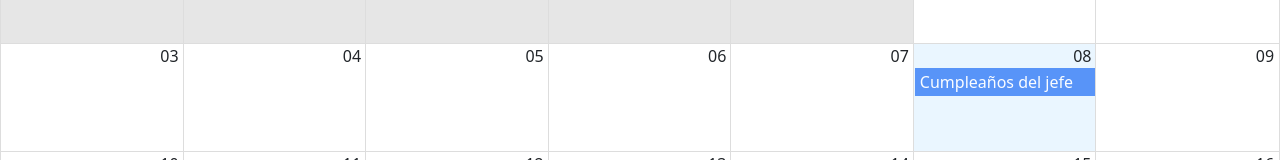
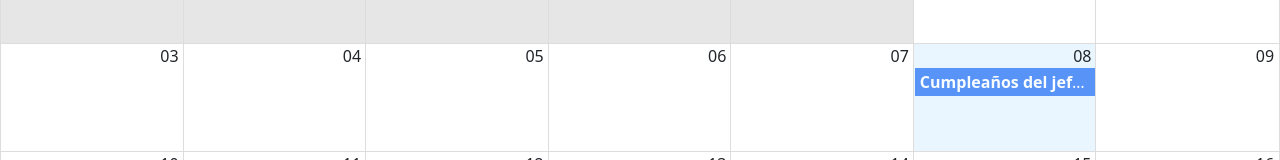
Before and after one commit to MemoSan27/calendar-app, a React (Vite) app: page /auth in a window 1280 px wide. Shown: the part 214-374 px from the top of the page. Built offline with nearby package versions, Linux system fonts and the light colour scheme.

Commit message:
CalendarEvent.jsx Componente creado e implementado

```diff
--- /dev/null
+++ b/src/calendar/components/CalendarEvent.jsx
@@ -0,0 +1,13 @@
+
+
+export const CalendarEvent = ({event}) => {
+
+    const { title, user } = event;
+
+  return (
+    <>
+        <strong>{ title }</strong>
+        <span> - {user.name }</span>
+    </>
+  )
+}
--- a/src/calendar/index.js
+++ b/src/calendar/index.js
@@ -1,2 +1,3 @@
 export * from './pages/CalendarPage';
-export * from './components/NavBar'
+export * from './components/NavBar';
+export * from './components/CalendarEvent';
--- a/src/calendar/pages/CalendarPage.jsx
+++ b/src/calendar/pages/CalendarPage.jsx
@@ -3,7 +3,8 @@
 import { localizer, getMessagesES } from '../../helpers';
 
 import { addHours } from 'date-fns';
-import { NavBar } from '../components/NavBar';
+import { NavBar, CalendarEvent } from '../';
+
 
 const events = [{
   title: 'Cumpleaños del jefe',
@@ -20,7 +21,6 @@
 export const CalendarPage = () => {
 
   const eventStyleGetter = ( event, start, end, isSelected ) => {
-    console.log({event, start, end, isSelected});
 
     const style = {
       backgroundColor: '#347CF7',
@@ -35,10 +35,6 @@
 
   }
 
-
-
-
-
   return (
     <>
       <NavBar />
@@ -52,6 +48,9 @@
         style={{ height: 'calc( 100vh - 80px' }}
         messages={ getMessagesES() }
         eventPropGetter={ eventStyleGetter }
+        components={{
+          event: CalendarEvent
+        }}
       />
 
 
```
